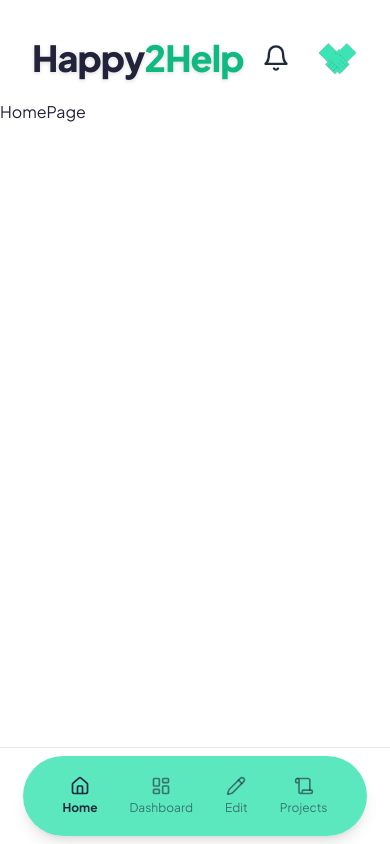
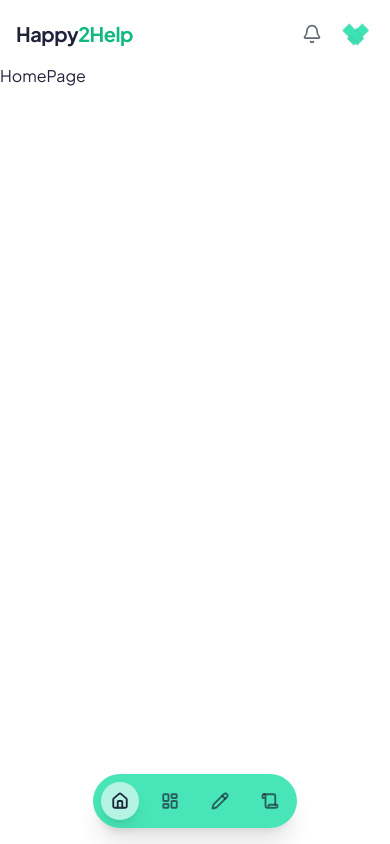
Before and after one commit to fharten/happy2help_frontend, a Next.js app: page / in a window 390 px wide. Shown: the top 844 px of the page. Built offline with nearby package versions, Linux system fonts and the light colour scheme.

Commit message:
feat: second navbar iteration

```diff
--- a/components/Header.tsx
+++ b/components/Header.tsx
@@ -3,7 +3,7 @@
 import Image from "next/image";
 import Link from "next/link";
 import { usePathname } from "next/navigation";
-import { House, LayoutDashboard, Pencil, Scroll } from "lucide-react";
+import { House, LayoutDashboard, Pencil, Scroll, Bell } from "lucide-react";
 
 const LogoRight = "/images/h2h_logo_mint.png";
 
@@ -13,98 +13,80 @@ const Header = () => {
   return (
     <>
       {/* DESKTOP & MOBILE TOP BAR */}
-      <header className="bg-white pt-8 pb-4 lg:pb-4">
-        <nav aria-label="Main navigation" className="px-8">
+      <header className="bg-white pt-4 pb-3 lg:pt-6 lg:pb-4">
+        <nav aria-label="Main navigation" className="px-4 lg:px-8">
           <div className="flex justify-between items-center">
             {/* LOGO TEXT */}
-            <div className="flex items-center gap-6">
-              <span className="text-4xl font-extrabold text-black select-none tracking-tight drop-shadow-sm">
+            <div className="flex items-center gap-3 lg:gap-6">
+              <span className="text-xl lg:text-3xl font-bold text-black select-none tracking-tight">
                 Happy<span className="text-mint">2Help</span>
               </span>
             </div>
 
-            {/* DESKTOP NAVIGATION PILL - versteckt auf mobil */}
-            <div className="hidden lg:flex items-center bg-light-mint/80 rounded-full px-16 py-2 shadow-md">
+            {/* DESKTOP NAVIGATION PILL */}
+            <div className="hidden xl:flex items-center bg-light-mint/90 backdrop-blur-xl rounded-full px-2 py-2 shadow-xl gap-6">
               <Link
                 href={"/"}
-                className={`flex items-center gap-2 px-8 py-1 text-base hover:bg-white/40 transition-colors ${
+                className={`flex items-center gap-3 px-6 py-2 text-base font-medium rounded-full transition-all duration-200 ${
                   pathname === "/"
-                    ? "text-prussian font-bold"
-                    : "text-prussian/60 font-normal"
+                    ? "bg-white/60 text-prussian font-semibold shadow-lg"
+                    : "text-prussian/70 hover:text-prussian hover:bg-white/30"
                 }`}
               >
-                <House size={18} />
+                <House size={18} strokeWidth={2.5} />
                 Homepage
               </Link>
               <Link
                 href={"/dashboard"}
-                className={`flex items-center gap-2 px-8 py-1 text-base hover:bg-white/40 transition-colors ${
+                className={`flex items-center gap-3 px-6 py-2 text-base font-medium rounded-full transition-all duration-200 ${
                   pathname === "/dashboard"
-                    ? "text-prussian font-bold"
-                    : "text-prussian/60 font-normal"
+                    ? "bg-white/60 text-prussian font-semibold shadow-lg"
+                    : "text-prussian/70 hover:text-prussian hover:bg-white/30"
                 }`}
               >
-                <LayoutDashboard size={18} />
+                <LayoutDashboard size={18} strokeWidth={2.5} />
                 Dashboard
               </Link>
               <Link
                 href={"/projects/edit"}
-                className={`flex items-center gap-2 px-8 py-1 text-base hover:bg-white/40 transition-colors ${
+                className={`flex items-center gap-3 px-6 py-2 text-base font-medium rounded-full transition-all duration-200 ${
                   pathname.startsWith("/projects/edit")
-                    ? "text-prussian font-bold"
-                    : "text-prussian/60 font-normal"
+                    ? "bg-white/60 text-prussian font-semibold shadow-lg"
+                    : "text-prussian/70 hover:text-prussian hover:bg-white/30"
                 }`}
               >
-                <Pencil size={18} />
+                <Pencil size={18} strokeWidth={2.5} />
                 Edit Project
               </Link>
               <Link
                 href={"/projects"}
-                className={`flex items-center gap-2 px-8 py-1 text-base hover:bg-white/40 transition-colors ${
+                className={`flex items-center gap-3 px-6 py-2 text-base font-medium rounded-full transition-all duration-200 ${
                   pathname === "/projects"
-                    ? "text-prussian font-bold"
-                    : "text-prussian/60 font-normal"
+                    ? "bg-white/60 text-prussian font-semibold shadow-lg"
+                    : "text-prussian/70 hover:text-prussian hover:bg-white/30"
                 }`}
               >
-                <Scroll size={18} />
+                <Scroll size={18} strokeWidth={2.5} />
                 Projects
               </Link>
             </div>
 
             {/* NOTIFICATION ICON & LOGO */}
-            <div className="flex items-center gap-4">
-              <button className="p-3 rounded-full hover:bg-seasalt transition-colors">
-                <svg
-                  width="28"
-                  height="28"
-                  viewBox="0 0 24 24"
-                  fill="none"
-                  className="text-prussian"
-                >
-                  <path
-                    d="M18 8A6 6 0 0 0 6 8c0 7-3 9-3 9h18s-3-2-3-9"
-                    stroke="currentColor"
-                    strokeWidth="2"
-                    strokeLinecap="round"
-                    strokeLinejoin="round"
-                  />
-                  <path
-                    d="M13.73 21a2 2 0 0 1-3.46 0"
-                    stroke="currentColor"
-                    strokeWidth="2"
-                    strokeLinecap="round"
-                    strokeLinejoin="round"
-                  />
-                </svg>
+            <div className="flex items-center gap-2 lg:gap-3">
+              <button className="p-2 lg:p-2.5 rounded-full hover:bg-gray-100/60 transition-all duration-200">
+                <Bell size={20} strokeWidth={2} className="text-prussian/70" />
               </button>
 
               {/* LOGO RECHTS */}
-              <Link href={"/"}>
+              <Link
+                href={"/"}
+                className="rounded-lg hover:bg-gray-100/60 transition-all duration-200 p-1"
+              >
                 <Image
                   src={LogoRight}
-                  height={40}
-                  width={40}
-                  className="h-10 w-10 rounded-full object-cover"
+                  height={32}
+                  width={32}
+                  className="h-7 w-7 lg:h-8 lg:w-8 rounded-md object-cover"
                   alt="happy2help logo"
                 />
               </Link>
@@ -113,55 +95,49 @@ const Header = () => {
         </nav>
       </header>
 
-      {/* MOBILE BOTTOM NAVIGATION - nur auf mobil sichtbar */}
-      <div className="lg:hidden fixed bottom-0 left-0 right-0 bg-white border-t border-gray-200 z-50">
-        <div className="flex items-center justify-center px-4 py-2">
-          <div className="flex items-center bg-light-mint/80 rounded-full px-6 py-3 shadow-lg">
+      {/* MOBILE BOTTOM NAVIGATION */}
+      <div className="xl:hidden fixed bottom-4 left-1/2 transform -translate-x-1/2 z-50">
+        <div className="flex items-center bg-light-mint/90 backdrop-blur-xl rounded-full px-2 py-2 shadow-xl gap-3">
           <Link
             href={"/"}
-              className={`flex flex-col items-center gap-1 px-4 py-2 text-xs hover:bg-white/40 transition-colors rounded-full ${
+            className={`p-2.5 rounded-full transition-all duration-200 ${
               pathname === "/"
-                  ? "text-prussian font-bold"
-                  : "text-prussian/60 font-normal"
+                ? "bg-white/60 text-prussian shadow-lg"
+                : "text-prussian/70 hover:text-prussian hover:bg-white/30"
             }`}
           >
-              <House size={20} />
-              Home
+            <House size={18} strokeWidth={2.5} />
           </Link>
           <Link
             href={"/dashboard"}
-              className={`flex flex-col items-center gap-1 px-4 py-2 text-xs hover:bg-white/40 transition-colors rounded-full ${
+            className={`p-2.5 rounded-full transition-all duration-200 ${
               pathname === "/dashboard"
-                  ? "text-prussian font-bold"
-                  : "text-prussian/60 font-normal"
+                ? "bg-white/60 text-prussian shadow-lg"
+                : "text-prussian/70 hover:text-prussian hover:bg-white/30"
             }`}
           >
-              <LayoutDashboard size={20} />
-              Dashboard
+            <LayoutDashboard size={18} strokeWidth={2.5} />
           </Link>
           <Link
             href={"/projects/edit"}
-              className={`flex flex-col items-center gap-1 px-4 py-2 text-xs hover:bg-white/40 transition-colors rounded-full ${
+            className={`p-2.5 rounded-full transition-all duration-200 ${
               pathname.startsWith("/projects/edit")
-                  ? "text-prussian font-bold"
-                  : "text-prussian/60 font-normal"
+                ? "bg-white/60 text-prussian shadow-lg"
+                : "text-prussian/70 hover:text-prussian hover:bg-white/30"
             }`}
           >
-              <Pencil size={20} />
-              Edit
+            <Pencil size={18} strokeWidth={2.5} />
           </Link>
           <Link
             href={"/projects"}
-              className={`flex flex-col items-center gap-1 px-4 py-2 text-xs hover:bg-white/40 transition-colors rounded-full ${
+            className={`p-2.5 rounded-full transition-all duration-200 ${
               pathname === "/projects"
-                  ? "text-prussian font-bold"
-                  : "text-prussian/60 font-normal"
+                ? "bg-white/60 text-prussian shadow-lg"
+                : "text-prussian/70 hover:text-prussian hover:bg-white/30"
             }`}
           >
-              <Scroll size={20} />
-              Projects
+            <Scroll size={18} strokeWidth={2.5} />
           </Link>
-          </div>
         </div>
       </div>
     </>
```
Lines whose indentation alone changed are shown as unchanged.
